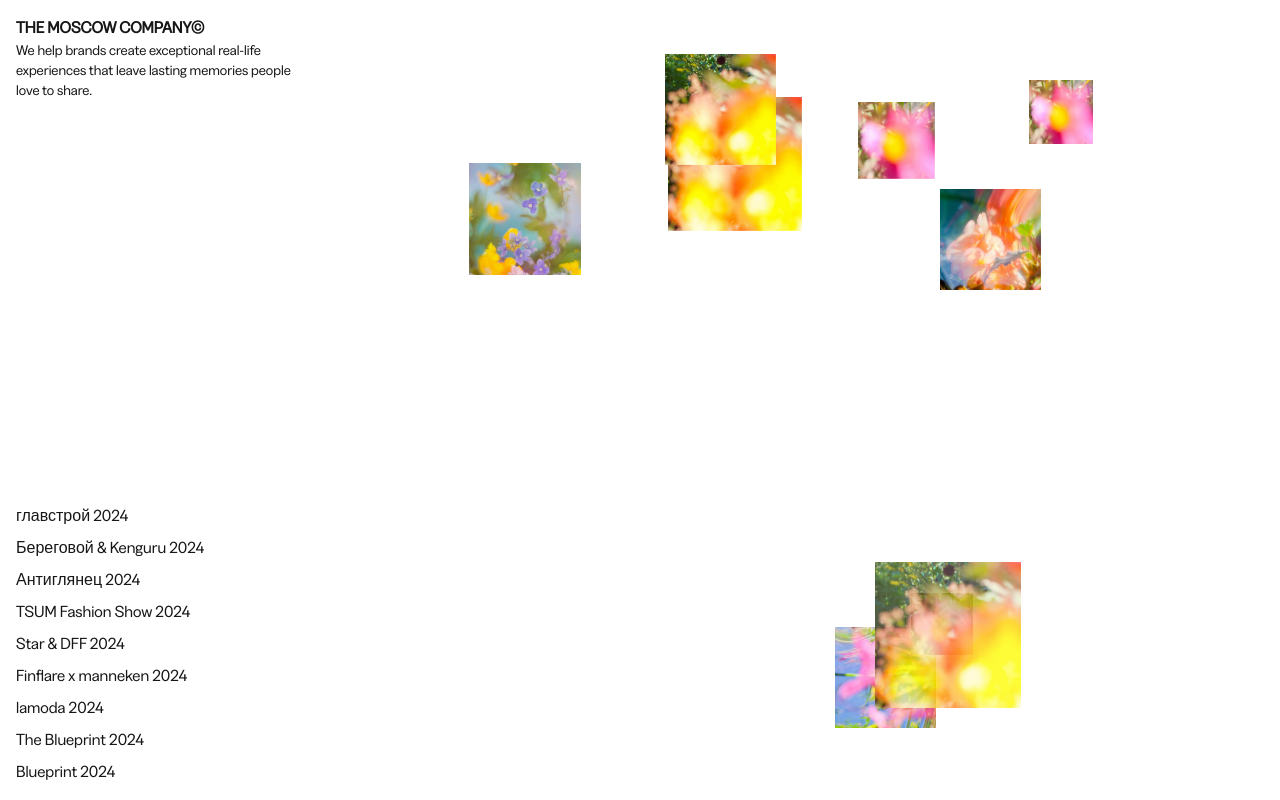
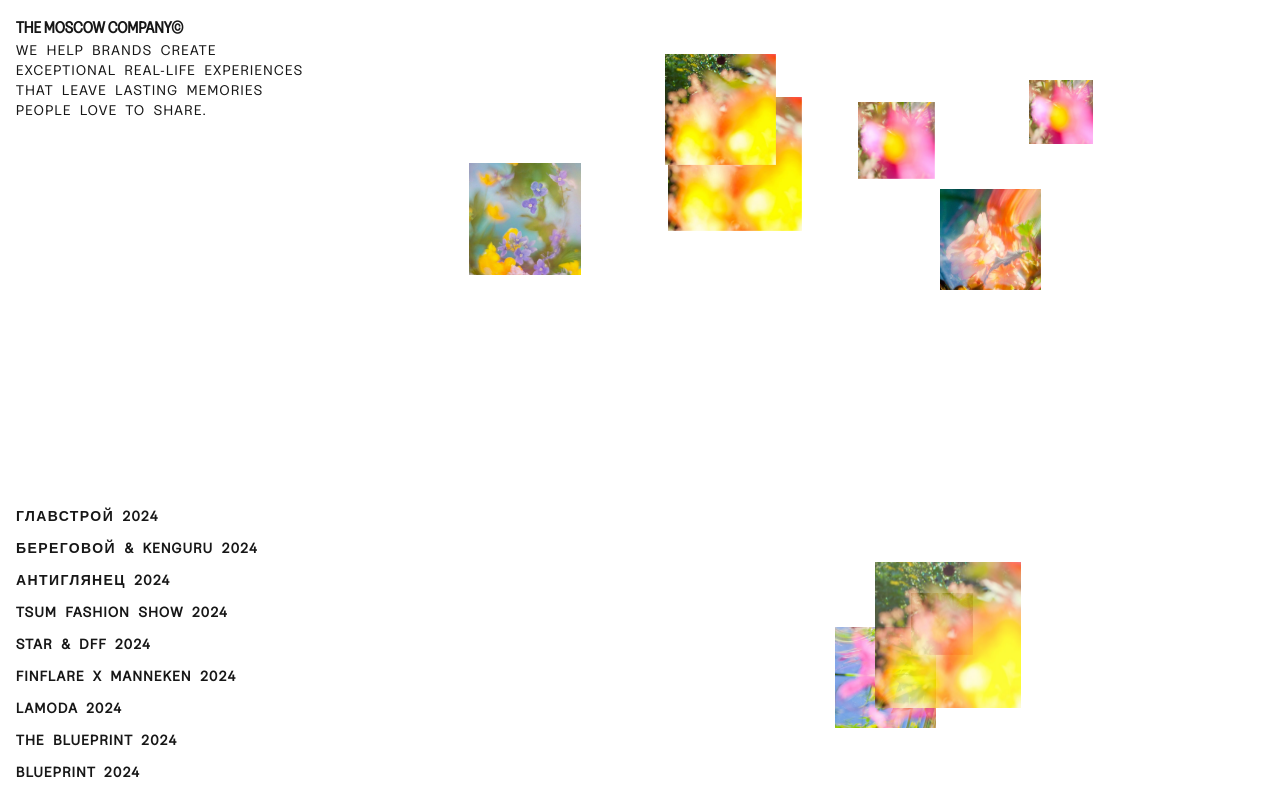
Before and after one commit to espodne/thecompany, a Next.js app: page / in a window 1280 px wide. Built offline with nearby package versions, Linux system fonts and the light colour scheme.

Commit message:
fix: layout

```diff
--- a/src/app/page.tsx
+++ b/src/app/page.tsx
@@ -31,8 +31,8 @@ export default function Home() {
     <>
       <div className="flex">
         <div className="w-1/4 h-screen p-4">
-          <h1 className="font-bold">THE MOSCOW COMPANY©</h1>
-          <p className="text-sm">We help brands create exceptional real-life experiences that leave lasting memories people love to share.</p>
+          <h1 className="font-[700] [font-stretch:semi-condensed]">THE MOSCOW COMPANY©</h1>
+          <p className="text-sm uppercase tracking-widest [word-spacing:0.3em]">We help brands create exceptional real-life experiences that leave lasting memories people love to share.</p>
           <Navigation
             items={projectsData}
             className="custom-nav-styles"
--- a/src/components/navigation.tsx
+++ b/src/components/navigation.tsx
@@ -19,7 +19,7 @@ interface NavigationItem {
             <li key={item.id}>
               <Link
                 href={item.href}
-                className="hover:underline transition-all duration-200 underline-offset-2"
+                className="hover:underline transition-all duration-200 underline-offset-4 [word-spacing:0.3em] tracking-widest font-[600] text-[14px] uppercase"
               >
                 {item.label}
               </Link>
```
